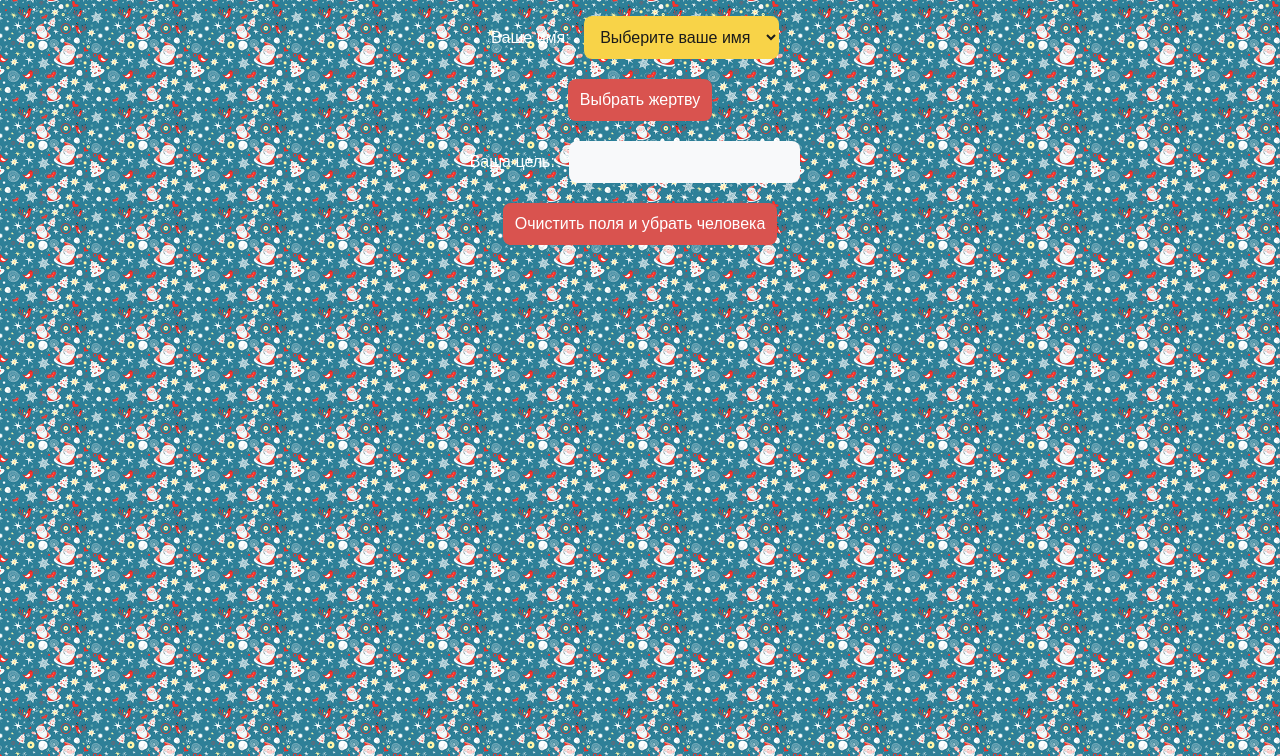
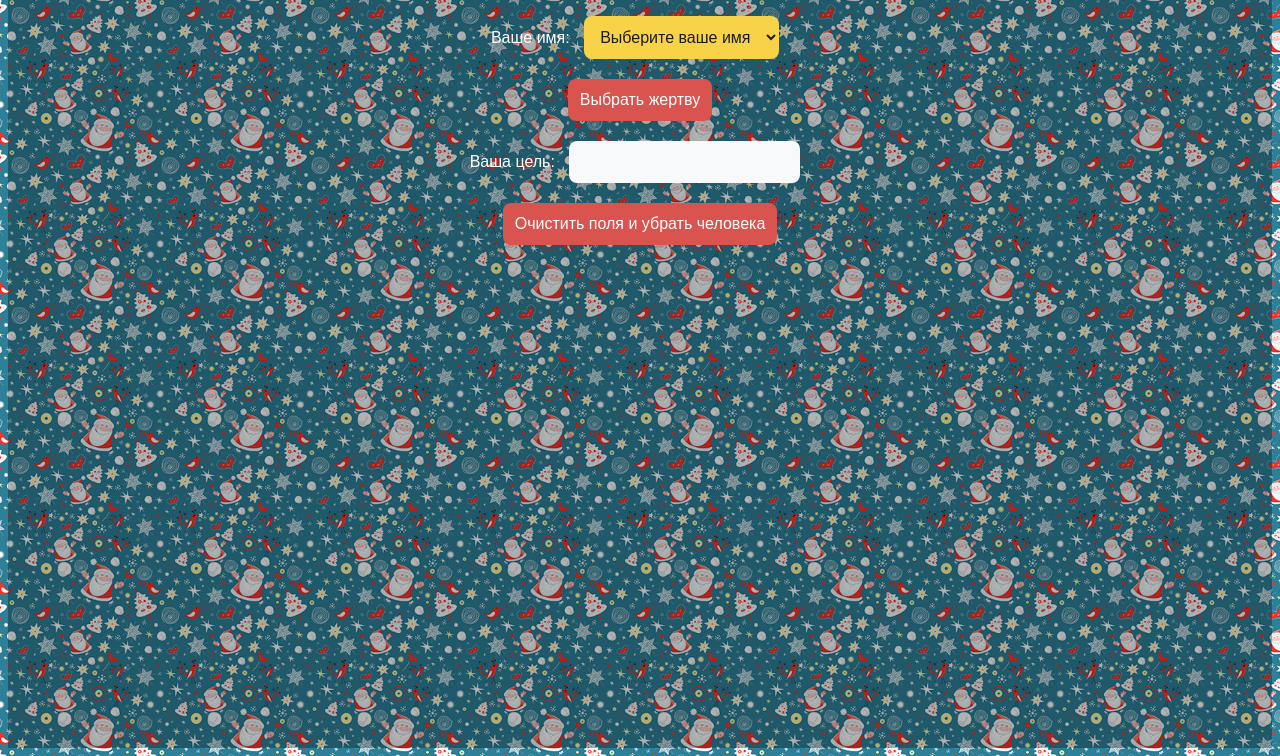
Before and after one commit to ETUEgorka/ETU-Santa, a plain HTML site: page index.html in a window 1280 px wide. Shown: the part 102-858 px from the top of the page. Drawn offline with Linux system fonts and the light colour scheme.

Commit message:
Update index.html

```diff
--- a/index.html
+++ b/index.html
@@ -9,17 +9,31 @@
     font-family: 'Arial', sans-serif;
     text-align: center;
     margin-top: 50px;
-    background: url('christmas3.png') repeat; /* Путь к вашей текстуре */
-    background-size: 100px 100px; /* Размер одной "плитки" текстуры */
+    background: url('christmas3.png') repeat;
+    background-size: 150px 150px;
     color: #fff;
     height: 100vh;
     overflow: hidden;
-        }
+    position: relative; /* Для правильного позиционирования псевдоэлемента */
+}
+
+body::before {
+    content: "";
+    position: absolute;
+    top: 0;
+    left: 0;
+    width: 100%;
+    height: 100%;
+    background: rgba(0, 0, 0, 0.3); /* Черный фон с прозрачностью 50% */
+    z-index: -1; /* Помещаем затемнение под контент */
+}
         h1 {
+            position: relative;
             color: #f8d348; /* Золотистый цвет */
             text-shadow: 2px 2px 5px #1b1b1b;
         }
         select, button, input {
+            position: relative;
             margin: 10px;
             padding: 12px;
             font-size: 16px;
@@ -75,7 +89,7 @@
     <button onclick="resetSelection()">Очистить поля и убрать человека</button>
 
     <script>
-        const participants = ['Анна', 'Борис', 'Виктор', 'Дарья', 'Егор', 'Жанна']; // Имена участников
+        const participants = ['Егор', 'Даня', 'Миша', 'Катя', 'Диля', 'Тимофей']; // Имена участников
         let firstBuffer = [...participants];  // Первый буфер для выбора себя
         let secondBuffer = [...participants]; // Второй буфер для целей
 
```
